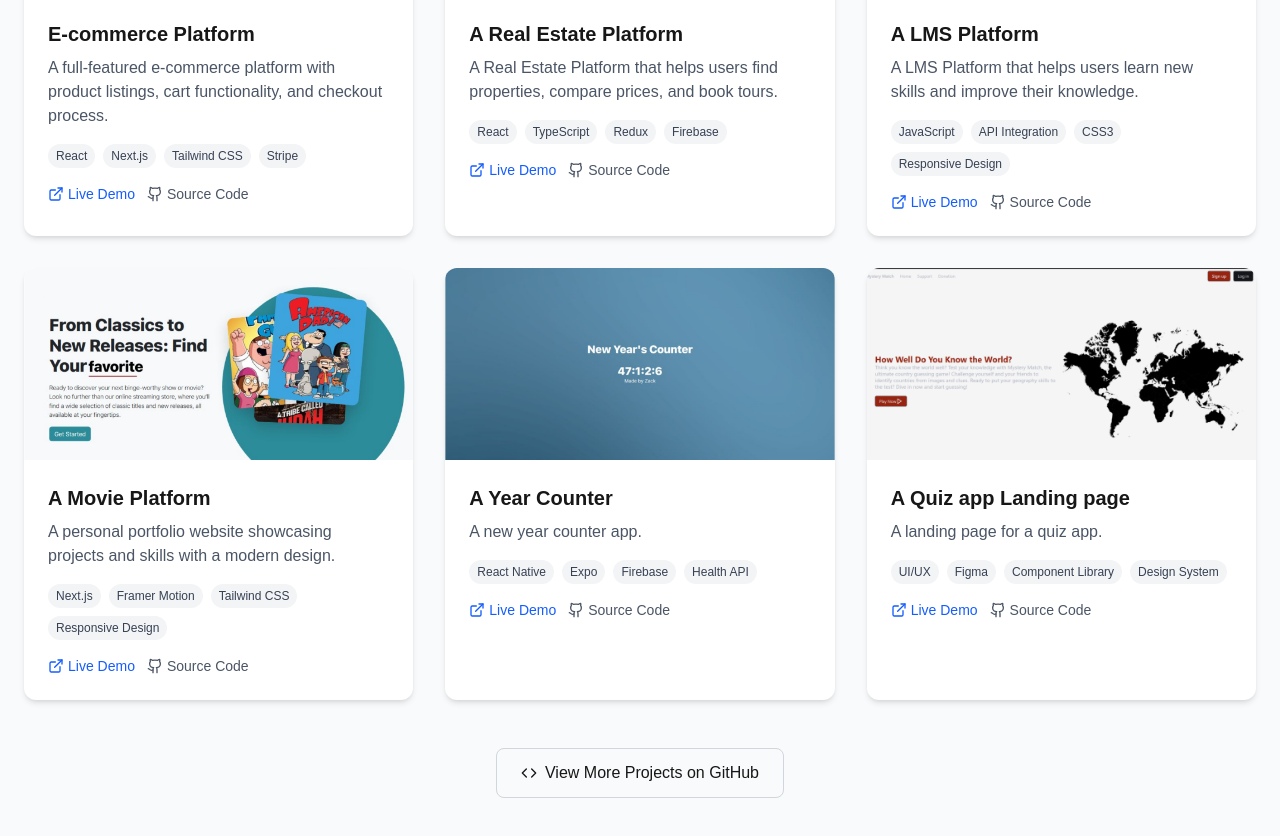
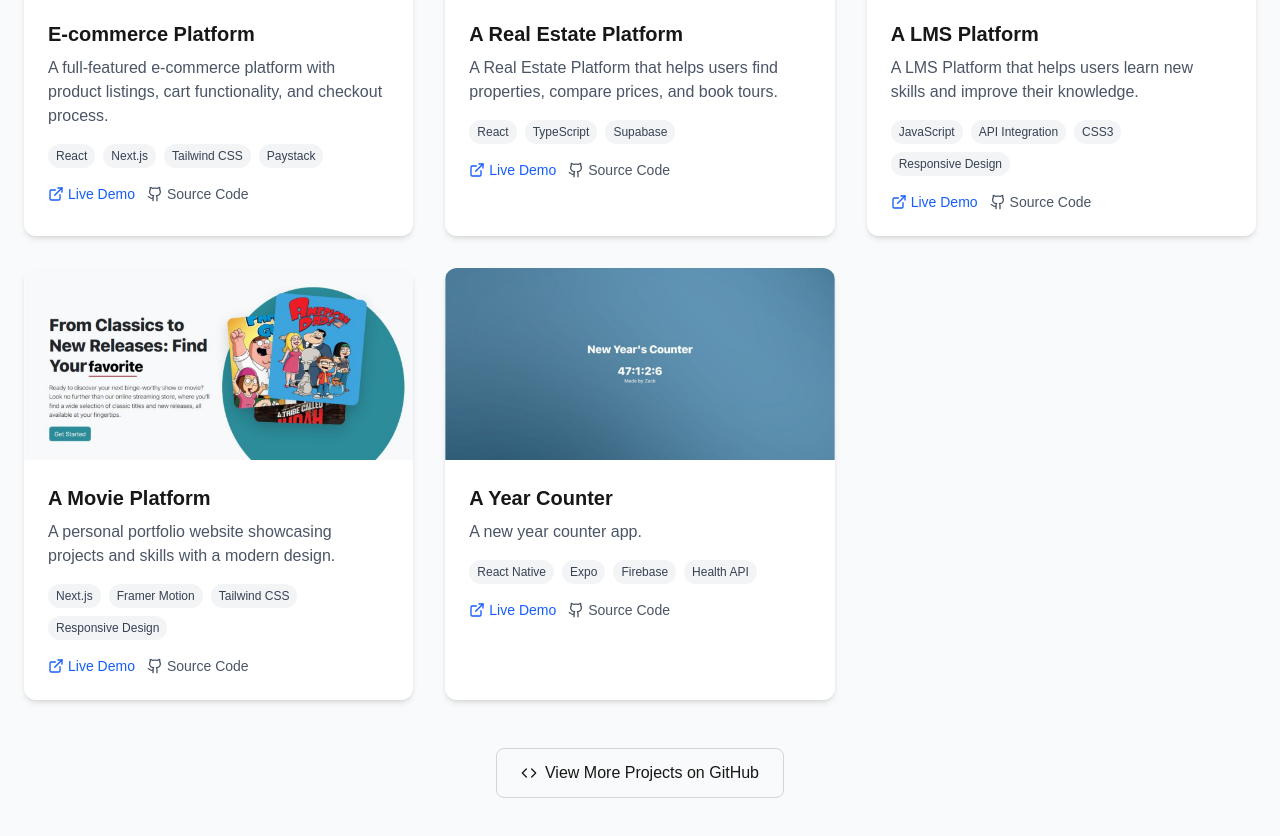
Before and after one commit to king101-bit/Zack, a Next.js app: page / in a window 1280 px wide. Shown: the part 1200-2036 px from the top of the page. Built offline with nearby package versions, Linux system fonts and the light colour scheme.

Commit message:
Added project links

```diff
--- a/src/app/components/Projects.tsx
+++ b/src/app/components/Projects.tsx
@@ -9,9 +9,9 @@ const projects = [
     description:
       "A full-featured e-commerce platform with product listings, cart functionality, and checkout process.",
     image: "/makye.png",
-    tags: ["React", "Next.js", "Tailwind CSS", "Stripe"],
-    liveUrl: "https://example.com",
-    githubUrl: "https://github.com",
+    tags: ["React", "Next.js", "Tailwind CSS", "Paystack"],
+    liveUrl: "https://makye.vercel.app/",
+    githubUrl: "https://github.com/king101-bit/MAKYE",
     featured: true,
   },
   {
@@ -20,9 +20,9 @@ const projects = [
     description:
       "A Real Estate Platform that helps users find properties, compare prices, and book tours.",
     image: "/phoenix.png",
-    tags: ["React", "TypeScript", "Redux", "Firebase"],
-    liveUrl: "https://example.com",
-    githubUrl: "https://github.com",
+    tags: ["React", "TypeScript", "Supabase"],
+    liveUrl: "https://phoenix-omega-five.vercel.app/",
+    githubUrl: "https://github.com/king101-bit/Phoenix",
     featured: true,
   },
   {
@@ -32,8 +32,8 @@ const projects = [
       "A LMS Platform that helps users learn new skills and improve their knowledge.",
     image: "/luna.png",
     tags: ["JavaScript", "API Integration", "CSS3", "Responsive Design"],
-    liveUrl: "https://example.com",
-    githubUrl: "https://github.com",
+    liveUrl: "https://luna-chi-black.vercel.app/",
+    githubUrl: "https://github.com/king101-bit/Luna",
     featured: true,
   },
   {
@@ -43,8 +43,8 @@ const projects = [
       "A personal portfolio website showcasing projects and skills with a modern design.",
     image: "/rezo.png",
     tags: ["Next.js", "Framer Motion", "Tailwind CSS", "Responsive Design"],
-    liveUrl: "https://example.com",
-    githubUrl: "https://github.com",
+    liveUrl: "https://rezon.vercel.app/",
+    githubUrl: "https://github.com/king101-bit/Rezon",
     featured: false,
   },
   {
@@ -53,18 +53,8 @@ const projects = [
     description: "A new year counter app.",
     image: "/year.png",
     tags: ["React Native", "Expo", "Firebase", "Health API"],
-    liveUrl: "https://example.com",
-    githubUrl: "https://github.com",
-    featured: false,
-  },
-  {
-    id: 6,
-    title: "A Quiz app Landing page",
-    description: "A landing page for a quiz app.",
-    image: "/quiz.png",
-    tags: ["UI/UX", "Figma", "Component Library", "Design System"],
-    liveUrl: "https://example.com",
-    githubUrl: "https://github.com",
+    liveUrl: "https://new-year-counter-sigma.vercel.app/",
+    githubUrl: "https://github.com/king101-bit/New-year-counter",
     featured: false,
   },
 ];
@@ -150,7 +140,7 @@ export default function Projects() {
 
         <div className="text-center mt-12">
           <a
-            href="https://github.com"
+            href="https://github.com/king101-bit?tab=repositories"
             target="_blank"
             rel="noopener noreferrer"
             className="inline-flex items-center gap-2 px-6 py-3 border border-gray-300 dark:border-gray-700 hover:bg-gray-50 dark:hover:bg-gray-800 font-medium rounded-lg transition-colors"
--- a/src/app/layout.tsx
+++ b/src/app/layout.tsx
@@ -13,7 +13,7 @@ const geistMono = Geist_Mono({
 });
 
 export const metadata: Metadata = {
-  title: "Zackagba",
+  title: "Zack Agba",
 };
 
 export default function RootLayout({
```
